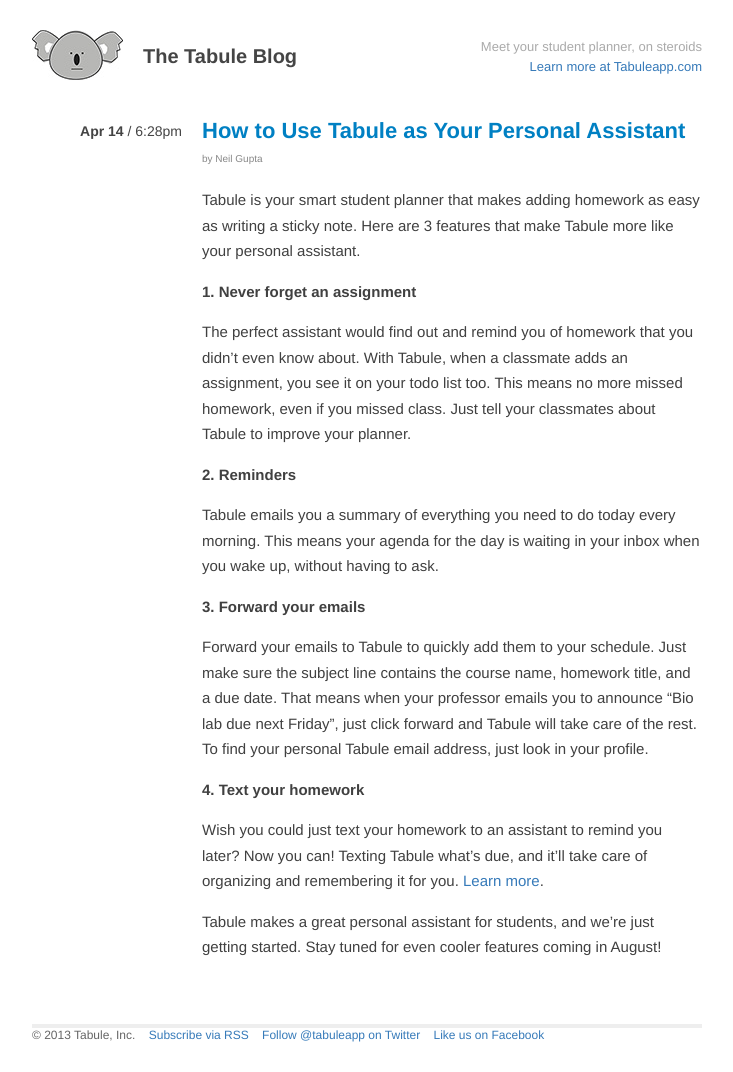
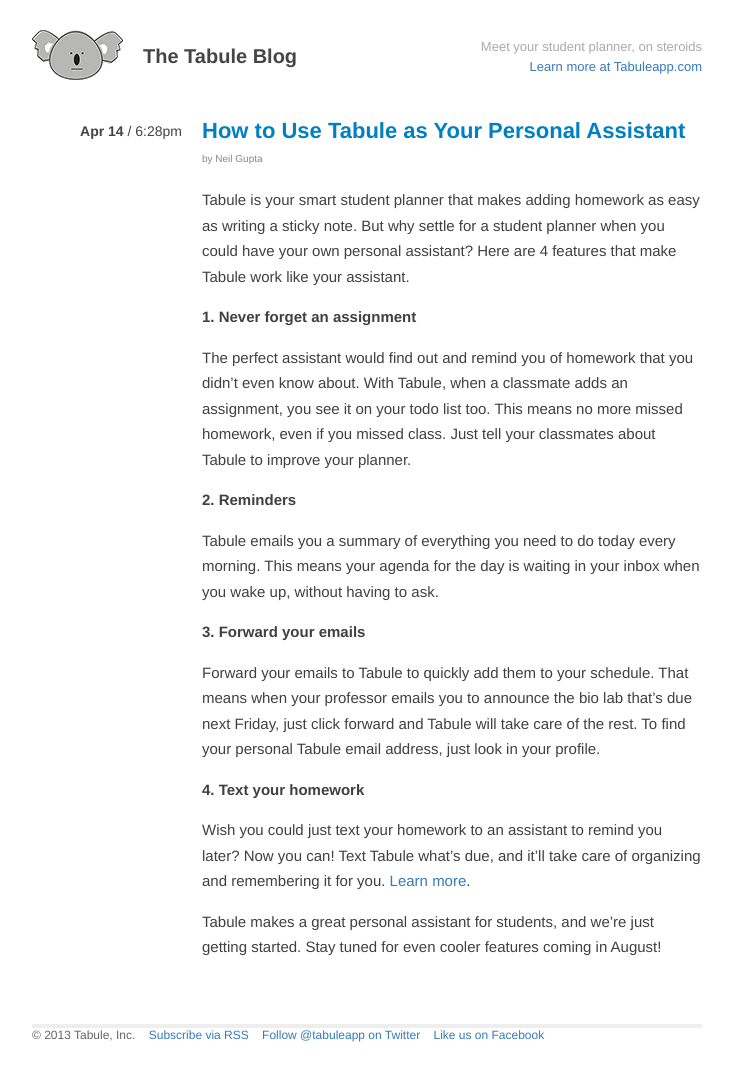
Before and after one commit to Tabule/TabuleBlog, a Jekyll site: the page built from _posts/2013-04-14-tabule-as-personal-assistant.md, in a window 1280 px wide. Shown: the whole page, without its empty margins (273-1006 px from the left). Built offline with Jekyll 4.4.1, drawn with Linux system fonts in a browser that asks for light colours; comment, search, counter and statistics services are not loaded.

Commit message:
wording updates

```diff
--- a/_posts/2013-04-14-tabule-as-personal-assistant.md
+++ b/_posts/2013-04-14-tabule-as-personal-assistant.md
@@ -6,7 +6,7 @@
 time: 6:28pm
 ---
 
-Tabule is your smart student planner that makes adding homework as easy as writing a sticky note. Here are 3 features that make Tabule more like your personal assistant.
+Tabule is your smart student planner that makes adding homework as easy as writing a sticky note. But why settle for a student planner when you could have your own personal assistant? Here are 4 features that make Tabule work like your assistant.
 
 # 1. Never forget an assignment
 
@@ -18,10 +18,10 @@
 
 # 3. Forward your emails
 
-Forward your emails to Tabule to quickly add them to your schedule. Just make sure the subject line contains the course name, homework title, and a due date. That means when your professor emails you to announce "Bio lab due next Friday", just click forward and Tabule will take care of the rest. To find your personal Tabule email address, just look in your profile.
+Forward your emails to Tabule to quickly add them to your schedule. That means when your professor emails you to announce the bio lab that's due next Friday, just click forward and Tabule will take care of the rest. To find your personal Tabule email address, just look in your profile.
 
 # 4. Text your homework
 
-Wish you could just text your homework to an assistant to remind you later? Now you can! Texting Tabule what's due, and it'll take care of organizing and remembering it for you. [Learn more](http://blog.tabuleapp.com/2013/01/25/tabule-for-sms/).
+Wish you could just text your homework to an assistant to remind you later? Now you can! Text Tabule what's due, and it'll take care of organizing and remembering it for you. [Learn more](http://blog.tabuleapp.com/2013/01/25/tabule-for-sms/).
 
 Tabule makes a great personal assistant for students, and we're just getting started. Stay tuned for even cooler features coming in August!
```
